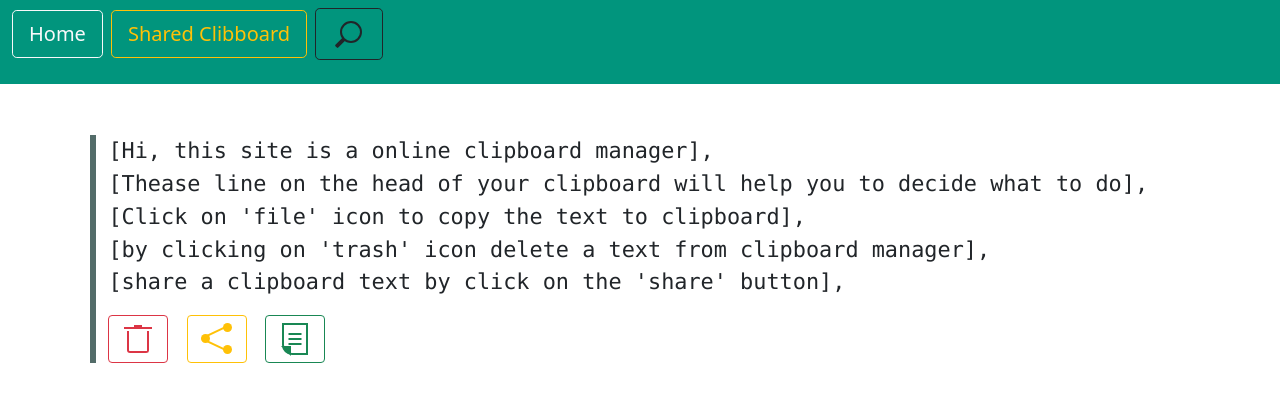
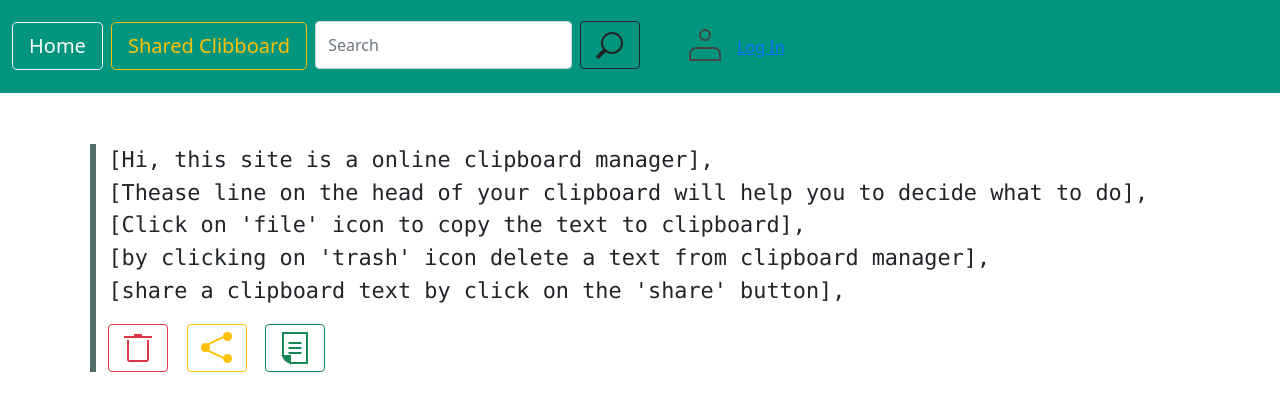
Before and after one commit to shabane/django_pastebin, a Django app: page / in a window 1280 px wide. Shown: the top 411 px of the page. Run offline with Django 3.2, Linux system fonts and the light colour scheme; some libraries are stand-ins or nearby versions.

Commit message:
login page created. home page now know hwo logged in.

```diff
--- a/clipboard/templates/index.html
+++ b/clipboard/templates/index.html
@@ -11,7 +11,7 @@
 
         <!-- header -->
         <nav class="navbar" style="background-color: #01957d;">
-            <form class="container-fluid justify-content-start">
+            <div class="container-fluid justify-content-start">
                 <a href="">
                     <button class="btn btn-outline-light me-2 btn-lg" type="button">Home</button>
                 </a>
@@ -20,10 +20,26 @@
                     <button type="button" class="btn btn-outline-warning me-2 btn-lg">Shared Clibboard</button>
                 </a>
 
-                <a href="">
-                    <button type="button" class="btn btn-outline-dark me-2 btn-lg"><span class="icono-search"></span></button>
-                </a>
-            </form>
+                <form class="d-flex me-5" style="margin-top: 1%;">
+                    <input class="form-control me-2" type="search" placeholder="Search" aria-label="Search">
+                    <button type="button" class="btn btn-outline-dark"><span class="icono-search"></span></button>
+                </form>
+
+                <div class="navbar-nav justify-content-end me-1">
+                    {% if user.is_authenticated %}
+                    <div class="d-flex">
+                        <span class="me-3 icono-user" style="color: #444444;"></span>
+                        <p style="margin-top: 6%; color: #444444;">Logged In As {{ user.username }}</p>
+                    </div>
+                    {% else %}
+                    <div class="d-flex">
+                        <span class="me-3 icono-user" style="color: #444444;"></span>
+                        <a style="margin-top: 6%;" href="{% url 'login' %}">Log In</a>
+                    </div>
+                    {% endif %}
+                </div>
+
+            </div>
         </nav>
 
         <!-- clipboard -->
--- a/clipboardmanager/settings.py
+++ b/clipboardmanager/settings.py
@@ -67,6 +67,7 @@ TEMPLATES = [
                 'django.contrib.messages.context_processors.messages',
             ],
         },
+        'DIRS': [str(BASE_DIR.joinpath('templates'))]
     },
 ]
 
@@ -130,3 +131,5 @@ STATICFILES_DIRS = [
 # https://docs.djangoproject.com/en/3.2/ref/settings/#default-auto-field
 
 DEFAULT_AUTO_FIELD = 'django.db.models.BigAutoField'
+
+LOGIN_REDIRECT_URL = '/'
--- a/clipboardmanager/urls.py
+++ b/clipboardmanager/urls.py
@@ -18,5 +18,6 @@ from django.urls import path, include
 
 urlpatterns = [
     path('admin/', admin.site.urls),
-    path('', include('clipboard.urls'))
+    path('', include('clipboard.urls')),
+    path('accounts/', include('django.contrib.auth.urls'))
 ]
```
Also changed, not shown: templates/registration/login.html (added, +14 -0 lines), db.sqlite3.
